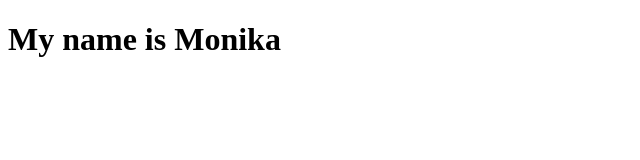
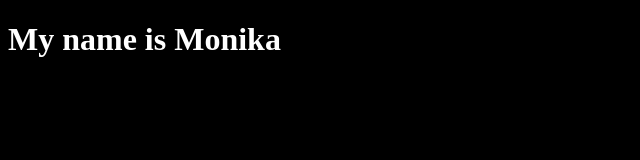
Before and after one commit to monikalamsal/monikalamsal.github.io, a plain HTML site: page index.html in a window 1280 px wide. Shown: the whole page, without its empty margins (0-640 px from the left). Drawn offline with Linux system fonts and the light colour scheme.

Commit message:
link fix

```diff
--- a/index.html
+++ b/index.html
@@ -4,7 +4,7 @@
     <meta charset="UTF-8">
     <meta name="viewport" content="width=device-width, initial-scale=1.0">
     <title>Document</title>
-    <style href="./index.css"></style>
+    <link rel="stylesheet" href="./index.css">
 </head>
 <body>
     <h1>
```
